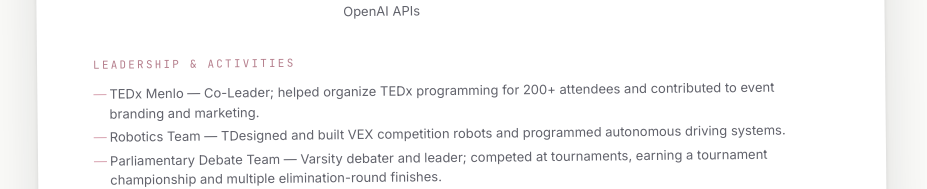
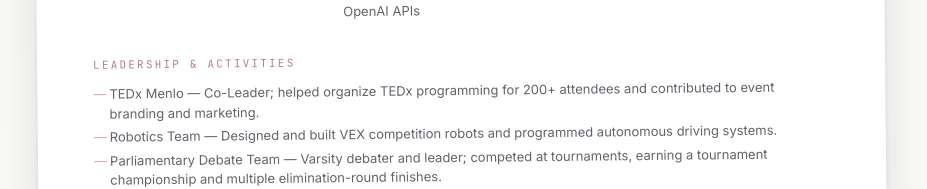
Before and after one commit to emill-y/AboutEisha, a React (Vite) app: page /resume in a window 1280 px wide. Shown: the part 1744-1933 px from the top of the page, without its empty margins (184-1111 px from the left). Built offline with nearby package versions, Linux system fonts and the light colour scheme.

Commit message:
Update Resume.jsx

```diff
--- a/src/pages/Resume.jsx
+++ b/src/pages/Resume.jsx
@@ -96,7 +96,7 @@ const skills = {
 
 const leadership = [
   'TEDx Menlo — Co-Leader; helped organize TEDx programming for 200+ attendees and contributed to event branding and marketing.',
-  'Robotics Team — TDesigned and built VEX competition robots and programmed autonomous driving systems.',
+  'Robotics Team — Designed and built VEX competition robots and programmed autonomous driving systems.',
   'Parliamentary Debate Team — Varsity debater and leader; competed at tournaments, earning a tournament championship and multiple elimination-round finishes.',
   'Art & Mural Club — Founder & Co-Leader; designed and painted community murals, including an installation for an Alzheimer’s-focused organization.',
   'South Asian Affinity Group — Co-President; helped build community around South Asian culture, traditions, and identity.',
```
